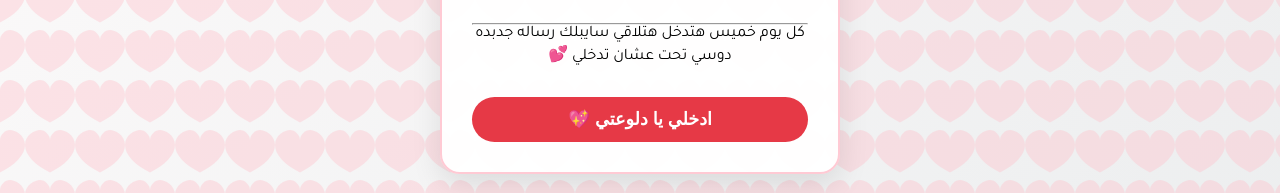
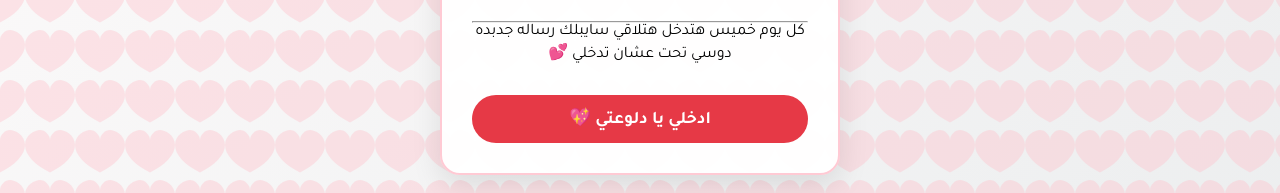
Before and after one commit to dolla2924/shoma-dolla-, a plain HTML site: page index.html in a window 1280 px wide. Shown: the part 395-588 px from the top of the page. Drawn offline with Linux system fonts and the light colour scheme.

Commit message:
style.css

```diff
--- a/style.css
+++ b/style.css
@@ -17,9 +17,25 @@
     padding: 20px;
     direction: rtl; /* اتجاه عربي */
 }
-a{
-        text-decoration: none;
-}
+button, .btn-link {
+            background-color: #d63384;
+            color: white;
+            border: none;
+            padding: 12px 25px;
+            border-radius: 50px;
+            font-size: 1rem;
+            cursor: pointer;
+            margin-top: 15px;
+            transition: transform 0.2s;
+            display: inline-block;
+            text-decoration: none;
+            font-family: inherit;
+        }
+
+        button:hover, .btn-link:hover {
+            transform: scale(1.05);
+            background-color: #c2185b;
+        }
 /* خلفية القلوب المتحركة */
 .hearts {
     position: fixed;
```
